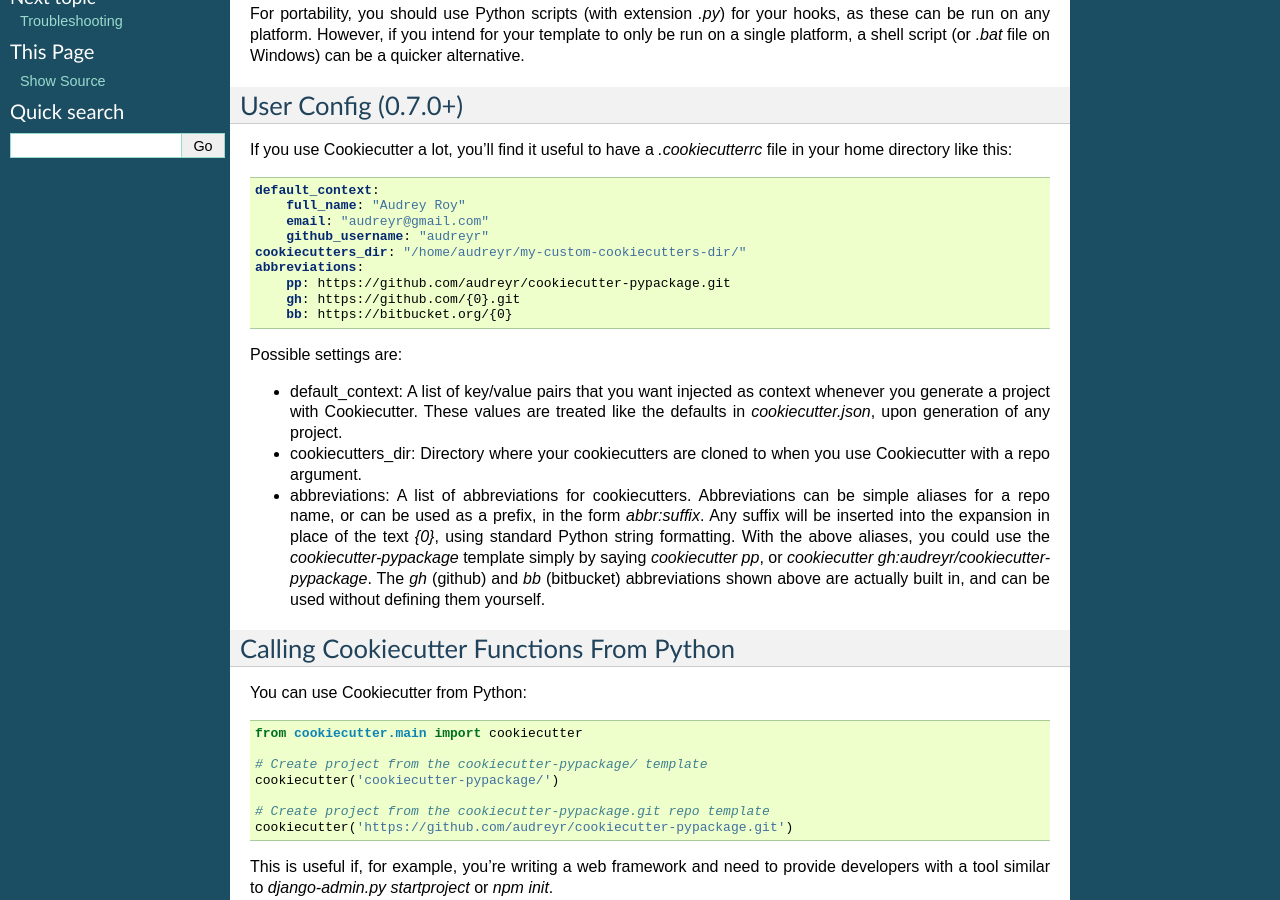
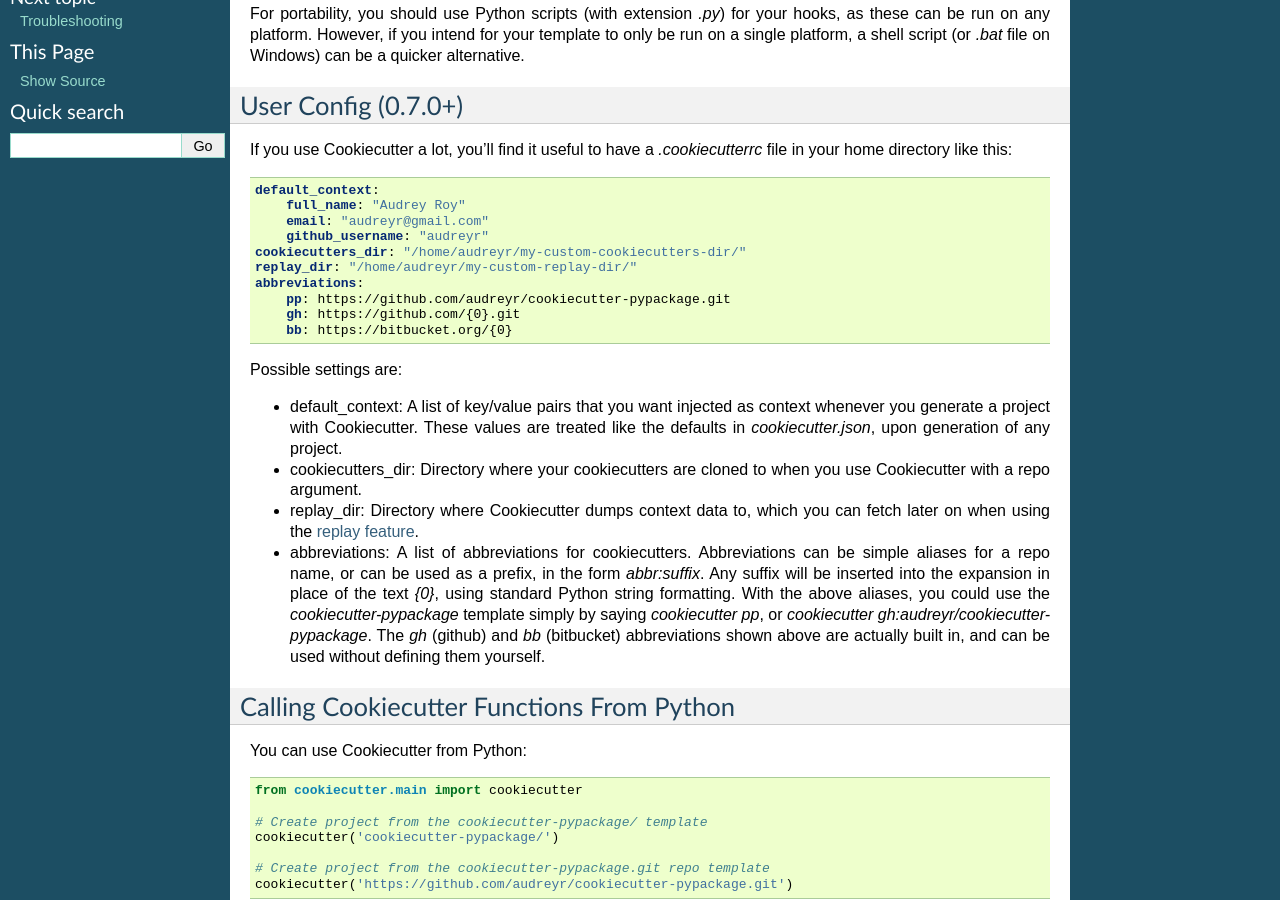
Before and after one commit to c-allen-tech/cookie, a Sphinx documentation site: the page built from docs/advanced_usage.rst, in a window 1280 px wide and 900 px high, scrolled down 535 px. Built offline with Sphinx 7.4.7, drawn with Linux system fonts in a browser that asks for light colours; formulas are drawn with MathJax 3; the version number is read from the project's files by our own code.

Commit message:
Add note on the replay feature to user config section in the docs

```diff
--- a/docs/advanced_usage.rst
+++ b/docs/advanced_usage.rst
@@ -47,6 +47,7 @@ If you use Cookiecutter a lot, you'll find it useful to have a
         email: "audreyr@gmail.com"
         github_username: "audreyr"
     cookiecutters_dir: "/home/audreyr/my-custom-cookiecutters-dir/"
+    replay_dir: "/home/audreyr/my-custom-replay-dir/"
     abbreviations:
         pp: https://github.com/audreyr/cookiecutter-pypackage.git
         gh: https://github.com/{0}.git
@@ -59,6 +60,8 @@ Possible settings are:
   like the defaults in `cookiecutter.json`, upon generation of any project.
 * cookiecutters_dir: Directory where your cookiecutters are cloned to when you
   use Cookiecutter with a repo argument.
+* replay_dir: Directory where Cookiecutter dumps context data to, which
+  you can fetch later on when using the `replay feature`_.
 * abbreviations: A list of abbreviations for cookiecutters. Abbreviations can
   be simple aliases for a repo name, or can be used as a prefix, in the form
   `abbr:suffix`. Any suffix will be inserted into the expansion in place of
@@ -192,6 +195,7 @@ To avoid rendering directories and files of a cookiecutter mould, the `_copy_wit
         ]
     }
 
+.. _`replay feature`:
 
 Replay Project Generation
 -------------------------
```
